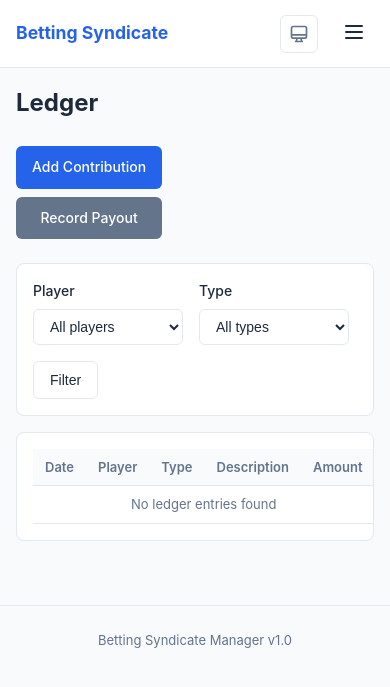
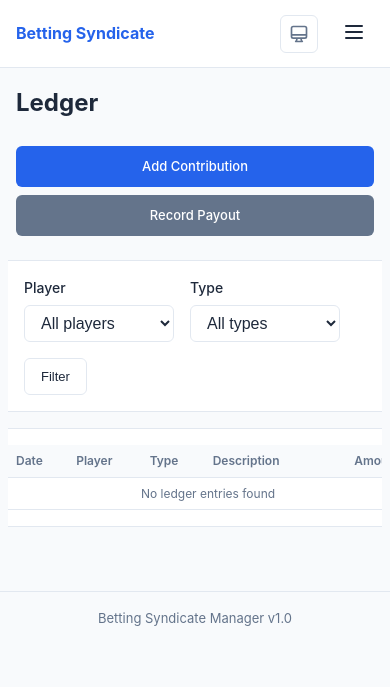
Before and after one commit to spacedlevo/betting_syndicate, a FastAPI app: page /ledger/ in a window 390 px wide. Shown: the top 687 px of the page. Run offline with FastAPI, Linux system fonts and the light colour scheme.

Commit message:
another attempt to see if claude can get this mobile performance going.

```diff
--- a/app/static/css/style.css
+++ b/app/static/css/style.css
@@ -687,10 +717,11 @@ textarea:focus {
 
     .nav-brand {
         order: 1;
+        flex-shrink: 0;
     }
 
     .nav-links {
-        display: none;
+        display: none !important;
         width: 100%;
         flex-direction: column;
         gap: 0;
@@ -752,7 +783,7 @@ textarea:focus {
     /* Page Header */
     .page-header {
         flex-direction: column;
-        align-items: flex-start;
+        align-items: stretch !important;
         gap: 1rem;
     }
 
@@ -769,35 +800,48 @@ textarea:focus {
     /* Cards */
     .card {
         padding: 1rem;
+        margin-left: -0.5rem;
+        margin-right: -0.5rem;
+        border-radius: 0;
+        border-left: none;
+        border-right: none;
     }
 
     /* Dashboard Grid */
     .dashboard-grid {
-        grid-template-columns: 1fr;
+        grid-template-columns: 1fr !important;
     }
 
     /* Stats Box */
+    .stats-box {
+        padding: 1rem;
+    }
+
     .stats-value {
         font-size: 1.25rem;
     }
 
-    /* Tables */
+    /* Tables - enable horizontal scroll */
     .table-container {
         margin: 0 -1rem;
-        padding: 0 1rem;
+        padding: 0;
+        overflow-x: auto;
+        -webkit-overflow-scrolling: touch;
     }
 
     table {
         font-size: 0.8125rem;
+        min-width: 500px;
     }
 
     th, td {
         padding: 0.5rem 0.75rem;
+        white-space: nowrap;
     }
 
     /* Hide less important columns on mobile */
     .hide-mobile {
-        display: none;
+        display: none !important;
     }
 
     /* Buttons */
@@ -820,14 +864,34 @@ textarea:focus {
     }
 
     /* Forms */
+    .form-group {
+        margin-bottom: 1rem;
+    }
+
     .checkbox-group {
         flex-direction: column;
     }
 
-    /* Summary Grid */
+    select, input[type="text"], input[type="number"], input[type="date"], input[type="email"], textarea {
+        font-size: 16px !important; /* Prevents zoom on iOS */
+    }
+
+    /* Summary Section */
+    .summary-section {
+        margin-left: -1rem;
+        margin-right: -1rem;
+        border-radius: 0;
+        padding: 1rem;
+    }
+
     .summary-grid {
-        grid-template-columns: repeat(2, 1fr);
+        grid-template-columns: repeat(2, 1fr) !important;
         gap: 1rem;
+    }
+
+    /* Two column layout */
+    .two-col {
+        grid-template-columns: 1fr !important;
     }
 
     /* Pagination */
@@ -851,22 +927,57 @@ textarea:focus {
     .filter-form input {
         width: 100%;
     }
+
+    /* Assigned players */
+    .assigned-players {
+        flex-wrap: wrap;
+    }
+
+    /* Card header */
+    .card-header {
+        flex-direction: column;
+        align-items: stretch;
+        gap: 0.75rem;
+    }
+
+    .card-header .btn {
+        align-self: flex-start;
+    }
+
+    /* Footer */
+    .main-footer {
+        padding: 1rem;
+    }
 }
 
 /* Extra small screens */
 @media (max-width: 480px) {
     .summary-grid {
-        grid-template-columns: 1fr;
+        grid-template-columns: 1fr !important;
     }
 
     .nav-brand a {
-        font-size: 1.1rem;
+        font-size: 1rem;
     }
 
-    /* Stack table cells for very narrow screens */
-    .card-header {
-        flex-direction: column;
-        align-items: flex-start;
-        gap: 0.5rem;
+    .stats-value {
+        font-size: 1.125rem;
+    }
+
+    .stats-label {
+        font-size: 0.75rem;
+    }
+
+    table {
+        font-size: 0.75rem;
+        min-width: 400px;
+    }
+
+    th, td {
+        padding: 0.375rem 0.5rem;
+    }
+
+    .btn {
+        font-size: 0.8125rem;
     }
 }
--- a/app/static/js/theme.js
+++ b/app/static/js/theme.js
@@ -55,7 +55,7 @@
         }
     }
 
-    // Initialize on page load
+    // Initialize
     function init() {
         const theme = getStoredTheme();
         applyTheme(theme);
@@ -72,17 +72,20 @@
         const navLinks = document.getElementById('nav-links');
         const navActions = document.getElementById('nav-actions');
 
-        if (mobileMenuToggle && navLinks && navActions) {
-            mobileMenuToggle.addEventListener('click', function() {
-                navLinks.classList.toggle('active');
-                navActions.classList.toggle('active');
+        if (mobileMenuToggle) {
+            mobileMenuToggle.addEventListener('click', function(e) {
+                e.preventDefault();
+                if (navLinks) navLinks.classList.toggle('active');
+                if (navActions) navActions.classList.toggle('active');
             });
+        }
 
-            // Close menu when clicking a link
+        // Close menu when clicking a nav link
+        if (navLinks) {
             navLinks.querySelectorAll('a').forEach(function(link) {
                 link.addEventListener('click', function() {
                     navLinks.classList.remove('active');
-                    navActions.classList.remove('active');
+                    if (navActions) navActions.classList.remove('active');
                 });
             });
         }
@@ -91,10 +94,6 @@
     // Apply theme immediately to prevent flash
     applyTheme(getStoredTheme());
 
-    // Initialize when DOM is ready
-    if (document.readyState === 'loading') {
-        document.addEventListener('DOMContentLoaded', init);
-    } else {
-        init();
-    }
+    // Run init - script is at end of body so DOM is ready
+    init();
 })();
--- a/app/templates/base.html
+++ b/app/templates/base.html
@@ -5,7 +5,15 @@
     <meta name="viewport" content="width=device-width, initial-scale=1.0">
     <title>{% block title %}Betting Syndicate{% endblock %}</title>
     <link rel="stylesheet" href="/static/css/style.css">
-    <script src="/static/js/theme.js"></script>
+    <script>
+        // Apply theme immediately to prevent flash
+        (function() {
+            var theme = localStorage.getItem('theme-preference');
+            if (theme && theme !== 'system') {
+                document.documentElement.setAttribute('data-theme', theme);
+            }
+        })();
+    </script>
     {% block extra_head %}{% endblock %}
 </head>
 <body>
@@ -53,6 +61,7 @@
         <p>Betting Syndicate Manager v1.0</p>
     </footer>
 
+    <script src="/static/js/theme.js"></script>
     {% block extra_scripts %}{% endblock %}
 </body>
 </html>
```
Also changed, not shown: other parts of app/static/css/style.css (+47 -5 lines), app/templates/dashboard.html (+7 -7 lines).
